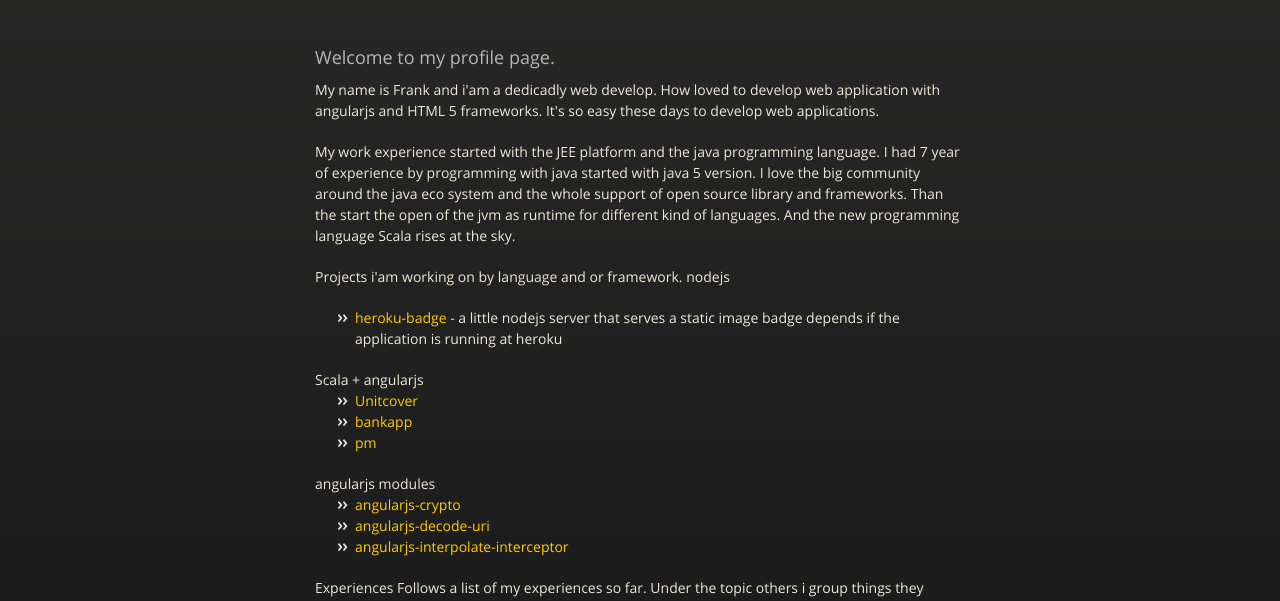
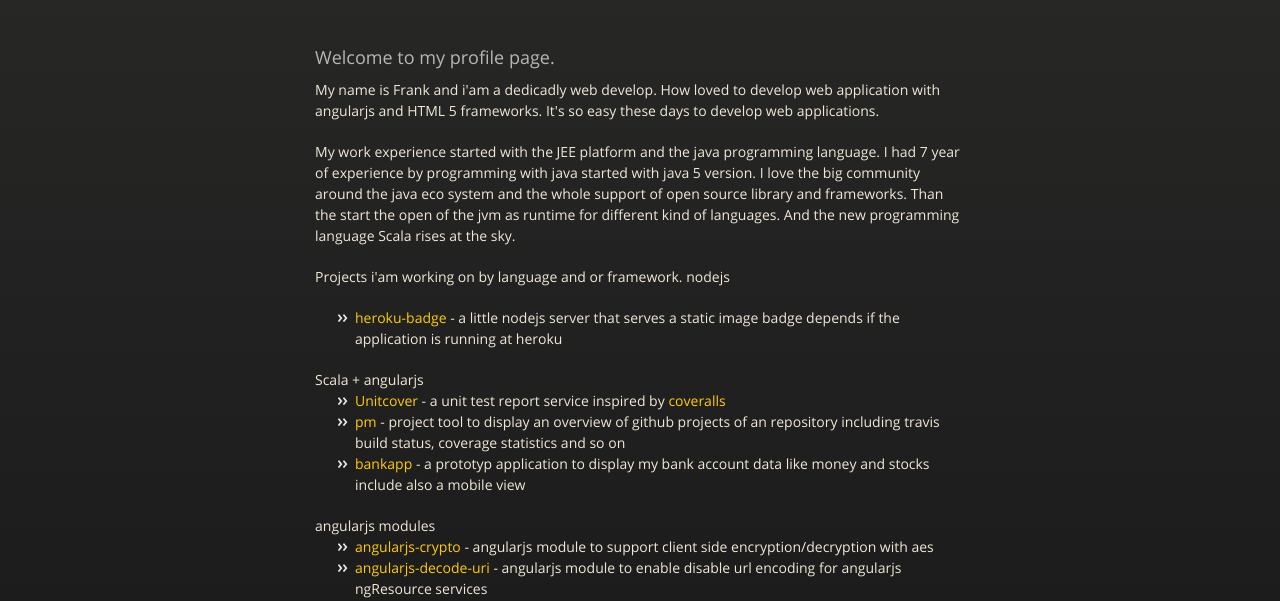
Before and after one commit to pussinboots/pussinboots.github.io, a plain HTML site: page index.html in a window 1280 px wide. Shown: the part 189-790 px from the top of the page. Drawn offline with nearby package versions, Linux system fonts and the light colour scheme.

Commit message:
- update index.html

```diff
--- a/index.html
+++ b/index.html
@@ -46,21 +46,22 @@
         </p>
         <p>
           Projects i'am working on by language and or framework.
+
           nodejs
           <ul>
             <li><a href="https://github.com/pussinboots/heroku-badge">heroku-badge</a> - a little nodejs server that serves a static image badge depends if the application is running at heroku</li>
           </ul>
           Scala + angularjs
           <ul>
-            <li><a href="https://github.com/pussinboots/unitcover">Unitcover</a></li>
-            <li><a href="https://github.com/pussinboots/bankapp">bankapp</a></li>
-            <li><a href="https://github.com/pussinboots/pm">pm</a></li>
+            <li><a href="https://github.com/pussinboots/unitcover">Unitcover</a> - a unit test report service inspired by <a href="https://coveralls.io/">coveralls</a></li>
+            <li><a href="https://github.com/pussinboots/pm">pm</a> - project tool to display an overview of github projects of an repository including travis build status, coverage statistics and so on</li>
+            <li><a href="https://github.com/pussinboots/bankapp">bankapp</a> - a prototyp application to display my bank account data like money and stocks include also a mobile view</li>
           </ul>
           angularjs modules
           <ul>
-            <li><a href="https://github.com/pussinboots/angularjs-crypto">angularjs-crypto</a></li>
-            <li><a href="https://github.com/pussinboots/angularjs-decode-uri">angularjs-decode-uri</a></li>
-            <li><a href="https://github.com/pussinboots/angularjs-interpolate-interceptor">angularjs-interpolate-interceptor</a></li>
+            <li><a href="https://github.com/pussinboots/angularjs-crypto">angularjs-crypto</a> - angularjs module to support client side encryption/decryption with aes</li>
+            <li><a href="https://github.com/pussinboots/angularjs-decode-uri">angularjs-decode-uri</a> - angularjs module to enable disable url encoding for angularjs ngResource services</li>
+            <li><a href="https://github.com/pussinboots/angularjs-interpolate-interceptor">angularjs-interpolate-interceptor</a> - angularjs module to support variable binding in ngResource url definition</li>
           </ul>
         </p>
 
```
